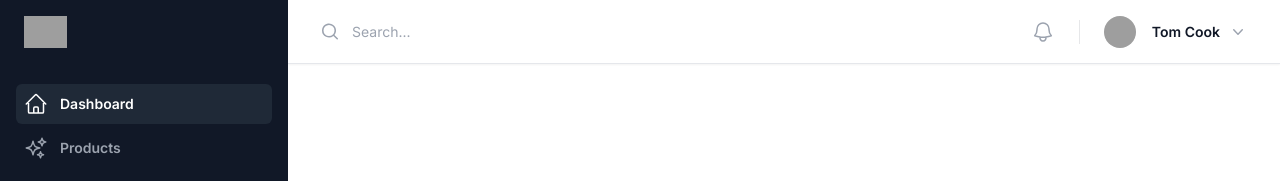
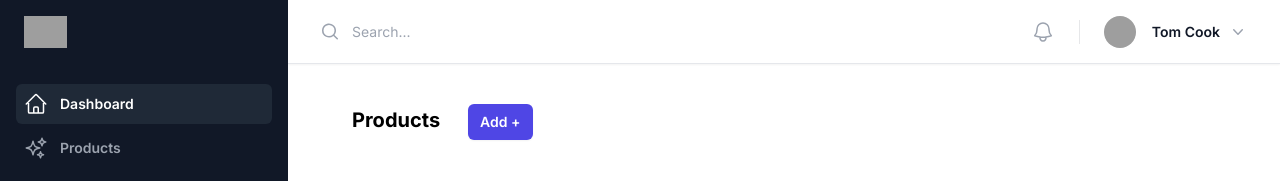
Before and after one commit to alamoda/alamoda-website, a Next.js app: page /dashboard/products in a window 1280 px wide. Shown: the top 181 px of the page. Built offline with nearby package versions, Linux system fonts and the light colour scheme; grey boxes are pictures that could not be loaded.

Commit message:
Import PrimaryButton component

```diff
--- /dev/null
+++ b/app/components/PrimaryButton.tsx
@@ -0,0 +1,12 @@
+export default function PrimaryButton(props: any) {
+    return (
+        <>
+        <button
+          type="button"
+          className="ml-3 inline-flex items-center rounded-md bg-indigo-600 px-3 py-2 text-sm font-semibold text-white shadow-sm hover:bg-indigo-700 focus-visible:outline focus-visible:outline-2 focus-visible:outline-offset-2 focus-visible:outline-indigo-600"
+        >
+          {props.text}
+        </button>
+        </>
+    )
+}
--- a/app/components/Products.tsx
+++ b/app/components/Products.tsx
@@ -56,7 +56,7 @@ const products = [
 export default function Products() {
   return (
     <div className="bg-white">
-      <div className="mx-auto max-w-2xl px-4 py-16 sm:px-6 sm:py-24 lg:max-w-7xl lg:px-8">
+      <div className="px-4 py-16">
         <h2 className="sr-only">Products</h2>
 
         <div className="grid grid-cols-1 gap-x-6 gap-y-10 sm:grid-cols-2 lg:grid-cols-3 xl:grid-cols-4 xl:gap-x-8">
--- /dev/null
+++ b/app/components/SecondaryButton.tsx
@@ -0,0 +1,12 @@
+export default function PrimaryButton(props: any) {
+    return (
+        <>
+        <button
+          type="button"
+          className="inline-flex items-center rounded-md bg-white px-3 py-2 text-sm font-semibold text-gray-900 shadow-sm ring-1 ring-inset ring-gray-300 hover:bg-gray-50"
+        >
+          {props.text}
+        </button>
+        </>
+    )
+}
--- /dev/null
+++ b/app/dashboard/products/new/page.tsx
@@ -0,0 +1,14 @@
+import PrimaryButton from "@/app/components/PrimaryButton";
+
+export default function Page() {
+    return (
+        <div className='bg-white'>
+            <div className="px-4">
+                <div className='text-xl font-bold px-4 pb-2'>
+                    New Product
+                </div>
+                <PrimaryButton text="Create" />
+            </div>
+        </div>
+    )
+}
--- a/app/dashboard/products/page.tsx
+++ b/app/dashboard/products/page.tsx
@@ -1,9 +1,19 @@
+import PrimaryButton from '@/app/components/PrimaryButton';
 import Products from '@/app/components/Products';
+import Link from 'next/link';
 
 export default function Page() {
     return (
-        <div>
-            <Products />
+        <div className='bg-white'>
+            <div className="px-4">
+                <span className='text-xl font-bold px-4 pb-2'>
+                    Products
+                </span>
+                <Link href="dashboard/products/new">
+                    <PrimaryButton text="Add +" />
+                </Link>
+                <Products />
+            </div>
         </div>
     )
 }
```
